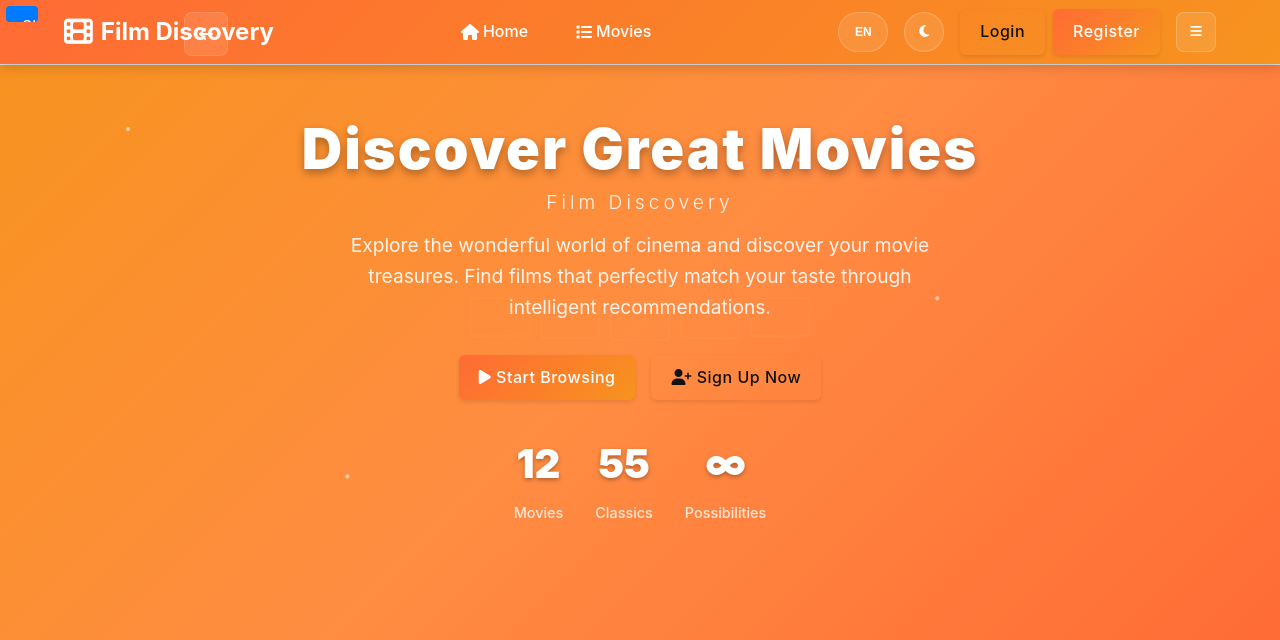
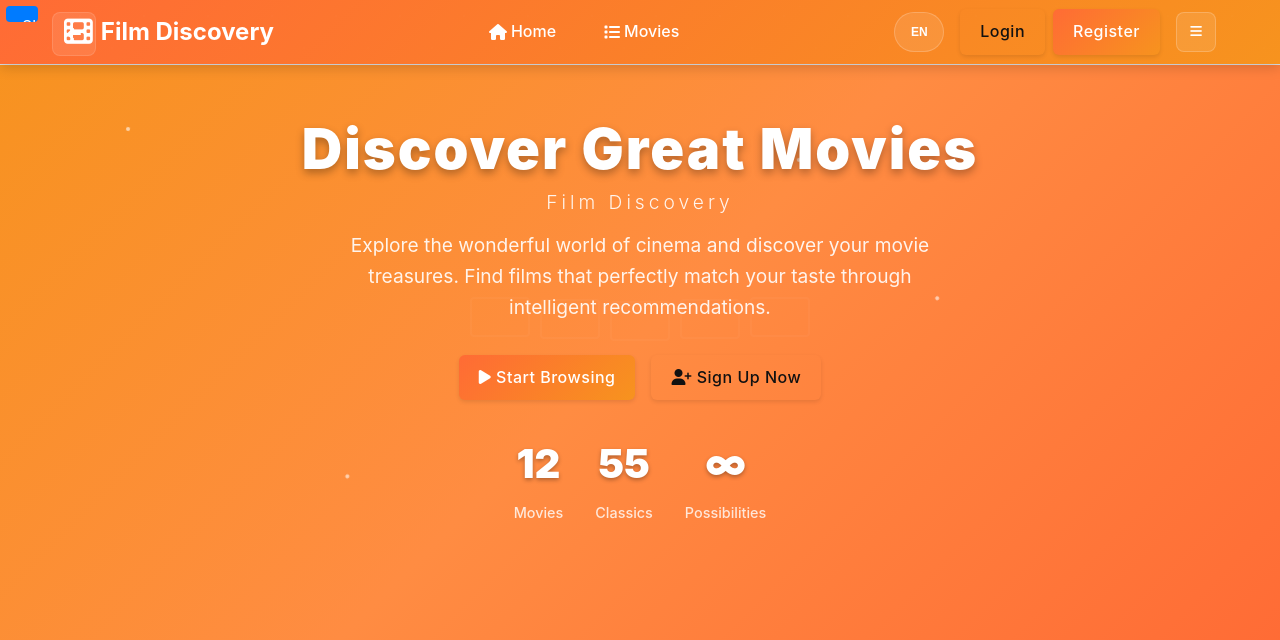
Before and after one commit to 5980Zhongyx/Flask2_Deploied_by_PA, a Flask app: page / in a window 1280 px wide. Shown: the top 640 px of the page. Run offline with Flask 3, Linux system fonts and the light colour scheme.

Commit message:
Remove theme toggle functionality and UI
Theme switching UI and related JavaScript logic have been removed from base.html and theme.js per user request. CSS for back button positioning was also updated to prevent overlap with brand/title.

```diff
--- a/static/css/style.css
+++ b/static/css/style.css
@@ -129,8 +129,7 @@ body {
 .back-btn {
     position: absolute;
     top: 12px;
-    /* move right to avoid overlapping the brand text */
-    left: calc(var(--spacing-lg) + 64px);
+    left: 12px; /* fixed left to avoid overlap with brand/title */
     width: 44px;
     height: 44px;
     border-radius: 8px;
@@ -2975,7 +2974,7 @@ h3 { font-size: 1.5rem; }
 
 /* Back button layout fix for desktop to avoid overlapping brand text */
 .back-btn {
-    left: calc(var(--spacing-lg) + 120px) !important;
+    left: 12px !important;
 }
 
 @media (max-width: 768px) {
--- a/static/js/theme.js
+++ b/static/js/theme.js
@@ -1,6 +1,6 @@
 // Theme and Language switching functionality
 document.addEventListener('DOMContentLoaded', function() {
-    initializeTheme();
+    // Theme toggle removed — do not initialize theme switching
     initializeLanguage();
     initializeMobileMenu();
     initializePageLoadAnimations();
@@ -12,40 +12,13 @@ document.addEventListener('DOMContentLoaded', function() {
     initializeBackButton();
 });
 
+// initializeTheme removed — theme switching UI has been removed per requirement.
 function initializeTheme() {
-    const themeToggle = document.getElementById('theme-toggle');
-    const html = document.documentElement;
-
-    // Get saved theme from localStorage
-    const savedTheme = localStorage.getItem('theme') || 'light';
-    html.setAttribute('data-theme', savedTheme);
-    updateThemeIcon(savedTheme);
-
-    // Bind theme toggle event
-    themeToggle.addEventListener('click', function() {
-        const currentTheme = html.getAttribute('data-theme');
-        const newTheme = currentTheme === 'light' ? 'dark' : 'light';
-
-        html.setAttribute('data-theme', newTheme);
-        localStorage.setItem('theme', newTheme);
-        updateThemeIcon(newTheme);
-
-        // Add toggle animation effect
-        themeToggle.style.transform = 'scale(0.9)';
-        setTimeout(() => {
-            themeToggle.style.transform = '';
-        }, 150);
-    });
+    // no-op
 }
 
-function updateThemeIcon(theme) {
-    const icon = document.querySelector('#theme-toggle i');
-    if (theme === 'dark') {
-        icon.className = 'fas fa-sun';
-    } else {
-        icon.className = 'fas fa-moon';
-    }
-}
+// updateThemeIcon no-op since theme toggle removed
+function updateThemeIcon(theme) { /* no-op */ }
 
 // Language switching functionality
 function initializeLanguage() {
@@ -596,8 +569,8 @@ Keyboard Shortcuts:
                         window.location.href = '/profile';
                         break;
                     case 't':
+                        // Theme toggle removed — no action
                         e.preventDefault();
-                        this.toggleTheme();
                         break;
                     case 'l':
                         e.preventDefault();
@@ -696,10 +669,9 @@ Keyboard Shortcuts:
     }
 
     toggleTheme() {
-        const currentTheme = document.documentElement.getAttribute('data-theme');
-        const newTheme = currentTheme === 'dark' ? 'light' : 'dark';
-        document.documentElement.setAttribute('data-theme', newTheme);
-        localStorage.setItem('theme', newTheme);
+        // Theme switch removed; keep function as no-op for backwards compatibility
+        // Previously toggled data-theme; now intentionally disabled.
+        return;
     }
 
     toggleLanguage() {
--- a/templates/base.html
+++ b/templates/base.html
@@ -45,10 +45,7 @@
                         <span id="current-lang">EN</span>
                     </button>
 
-                    <!-- Theme toggle -->
-                    <button id="theme-toggle" class="theme-toggle" aria-label="{{ _('Toggle theme') }}">
-                        <i class="fas fa-moon"></i>
-                    </button>
+                    <!-- Theme toggle removed per user request -->
 
                     <!-- User actions -->
     {% if current_user.is_authenticated %}
```
